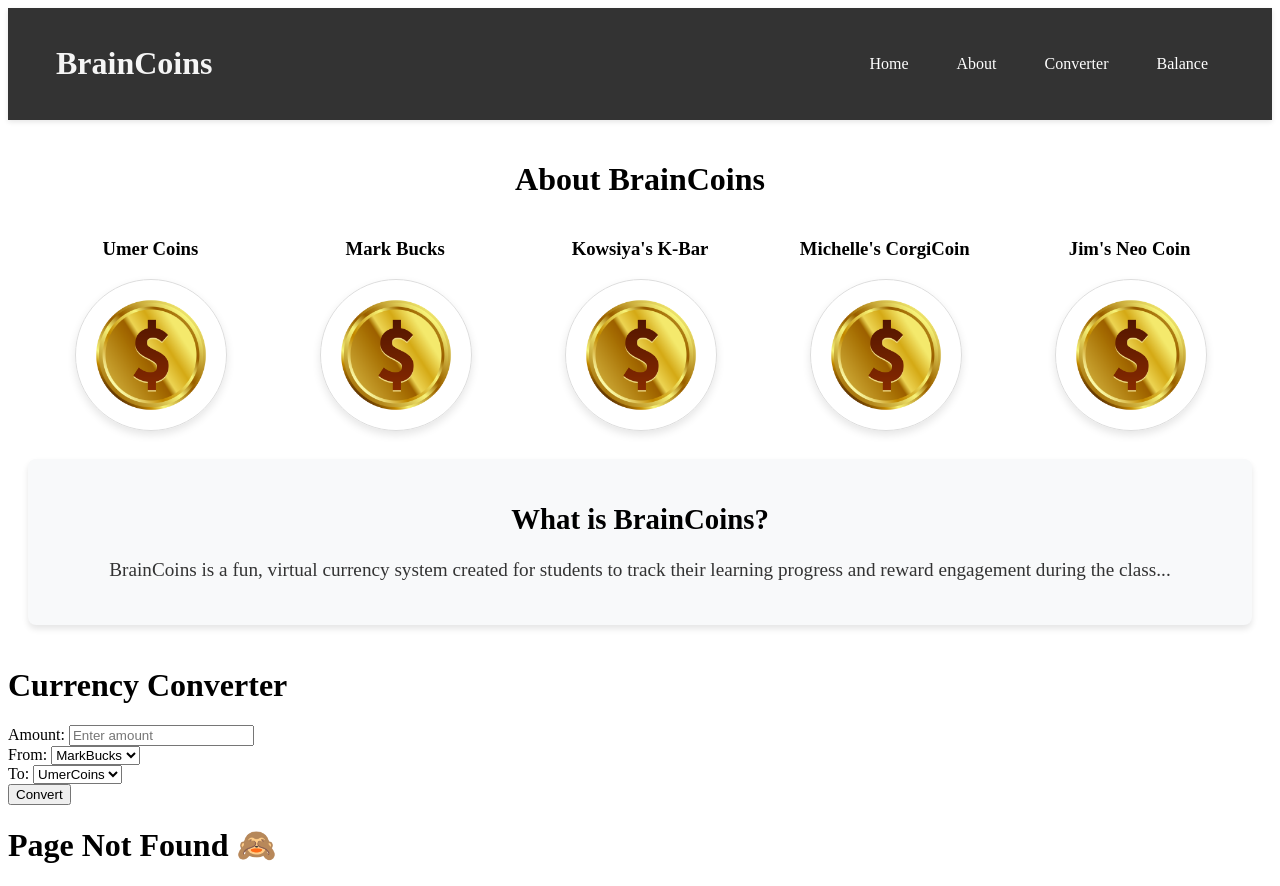
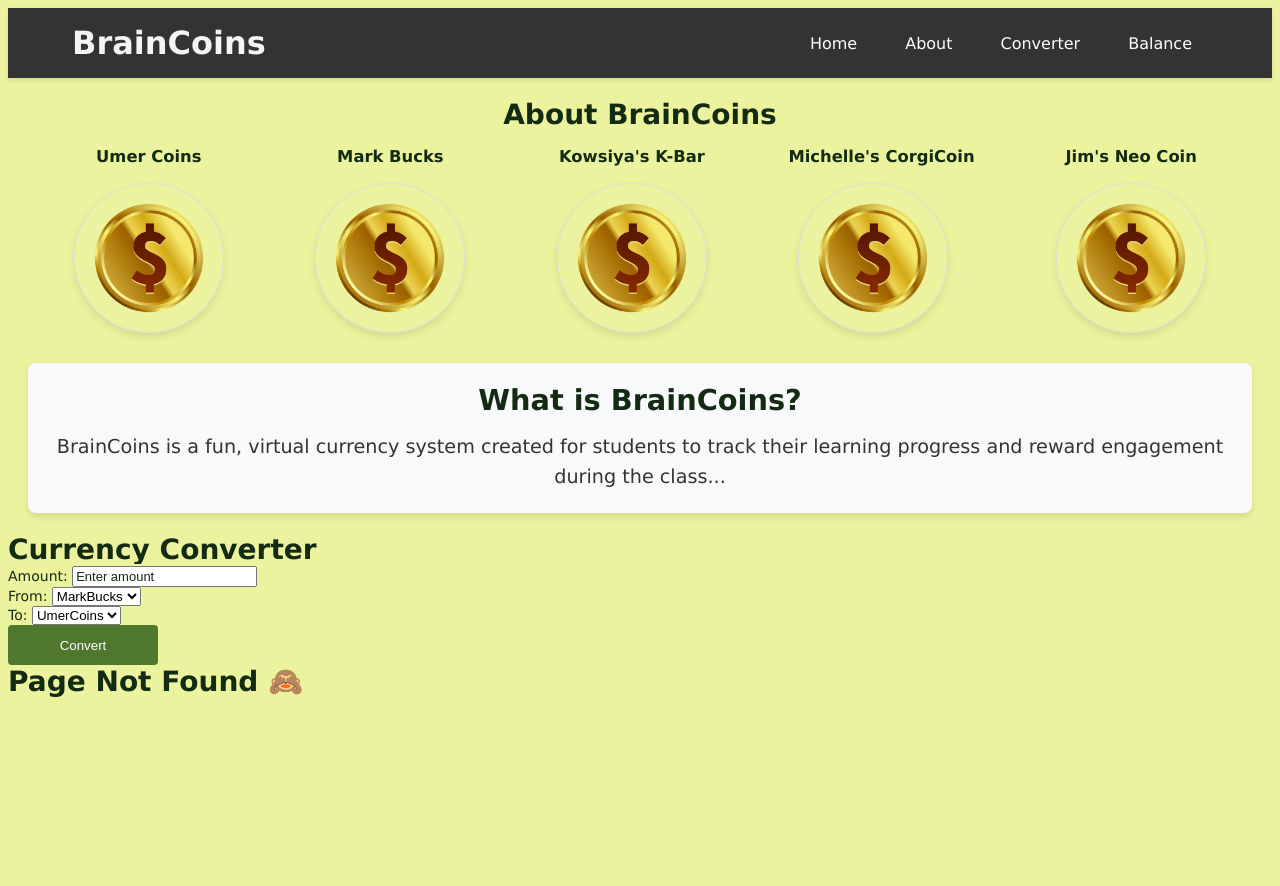
Before and after one commit to gillnim/braincoin-client, a React (Vite) app: page / in a window 1280 px wide. After the commit the page ends 800 px from the top, so only its background shows below. Built offline with nearby package versions, Linux system fonts and the light colour scheme.

Commit message:
add default styling

```diff
--- a/src/App.scss
+++ b/src/App.scss
@@ -0,0 +1,58 @@
+@use "./styles/partials/reset" as *;
+@use "./styles/partials/variables" as *;
+
+* {
+  box-sizing: border-box;
+}
+body {
+  font-family: Verdana, Geneva, Tahoma, sans-serif;
+  font-size: 14px;
+  display: flex;
+  background-color: #ECF39E;
+  color: #132A13;
+  justify-content: center;
+}
+button {
+  width: $px-150;
+  padding: 0 $px-32;
+  border: none;
+  border-radius: $px-4;
+  height: $px-40;
+  background-color: $mark-medium-green;
+  color: $mark-White;
+  &:hover {
+    border: 2px solid $mark-dark-green;
+  }
+}
+h2 {
+  font-size: 10rem;
+}
+textarea,
+input {
+  outline: 2px solid $mark-chartreuse;
+}
+input:focus {
+  outline: $px-2 solid $mark-dark-green;
+}
+textarea:focus {
+  outline: $px-2 solid $mark-dark-green;
+}
+input:invalid {
+  outline: $px-1 solid $BrainFlix-Red;
+}
+textarea:invalid {
+  outline: $px-1 solid $BrainFlix-Red;
+}
+::placeholder {
+  color: $mark-dark-green;
+  align-items: center;
+  font-size: $px-13;
+}
+a {
+  text-decoration: none;
+  color: inherit;
+}
+::selection {
+  background-color: $mark-chartreuse;
+  color: $mark-White;
+}
--- /dev/null
+++ b/src/styles/partials/_reset.scss
@@ -0,0 +1,17 @@
+ul {
+    display: flex;
+    margin-block-start: 0;
+    margin-block-end: 0;
+    padding-inline-start: 0;
+}
+li {
+    text-decoration: none;
+    list-style: none;
+    color: inherit;
+}
+p,
+h1,
+h2 {
+    margin-block-start: 0;
+    margin-block-end: 0;
+}
--- /dev/null
+++ b/src/styles/partials/_variables.scss
@@ -0,0 +1,48 @@
+//Breakpoints
+$tablet-breakpoint: 48rem;
+$desktop-breakpoint: 80rem;
+//Primary Colours
+$mark-chartreuse: #ecf39e;
+$mark-medium-green: #4f772d;
+$mark-Silver: #afafaf;
+$mark-White: #ffffff;
+$mark-dark-green: #132a13;
+//Secondary Colours
+$BrainFlix-DarkBlack: #000000;
+$BrainFlix-DarkBlue: #0065ad;
+$BrainFlix-Mercury: #e1e1e1;
+$BrainFlix-Alabaster: #fafafa;
+$BrainFlix-Red: #d22d2d;
+//REM Conversions
+$px-1: 0.063rem;
+$px-2: 0.125rem;
+$px-4: 0.252rem;
+$px-8: 0.5rem;
+$px-10: 0.625rem;
+$px-11: 0.688rem;
+$px-12: 0.75rem;
+$px-13: 0.813rem;
+$px-14: 0.875rem;
+$px-15: 0.938rem;
+$px-16: 1rem;
+$px-18: 1.125rem;
+$px-20: 1.25rem;
+$px-22: 1.375rem;
+$px-24: 1.5rem;
+$px-25: 1.563rem;
+$px-32: 2rem;
+$px-33: 2.063rem;
+$px-36: 2.25rem;
+$px-40: 2.5rem;
+$px-44: 2.75rem;
+$px-48: 3rem;
+$px-60: 3.75rem;
+$px-68: 4.25rem;
+$px-100: 6.25rem;
+$px-120: 7.5rem;
+$px-150: 9.375rem;
+$px-320: 20rem;
+$px-768: 48rem;
+$px-960: 60rem;
+$px-1280: 80rem;
+$px-1920: 120rem;
```
